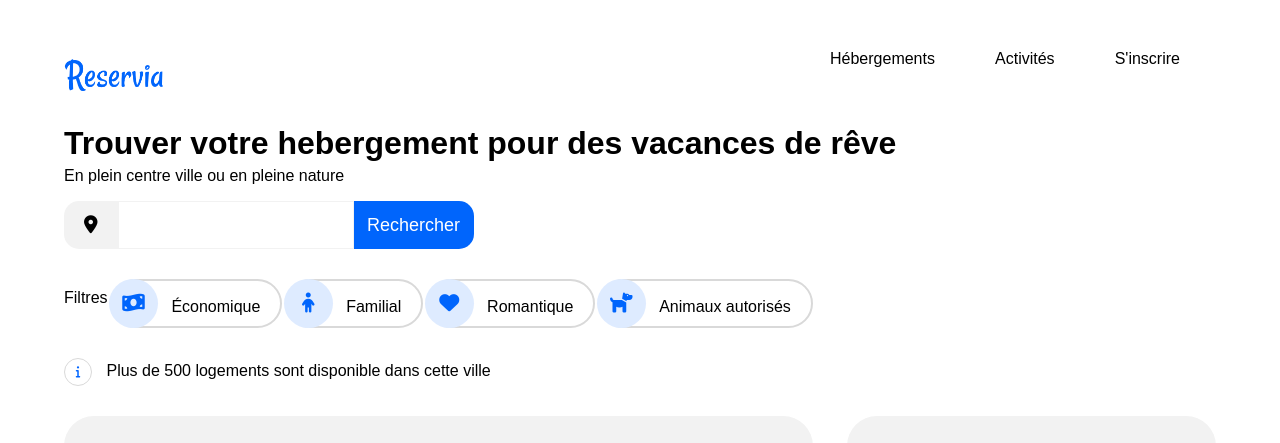
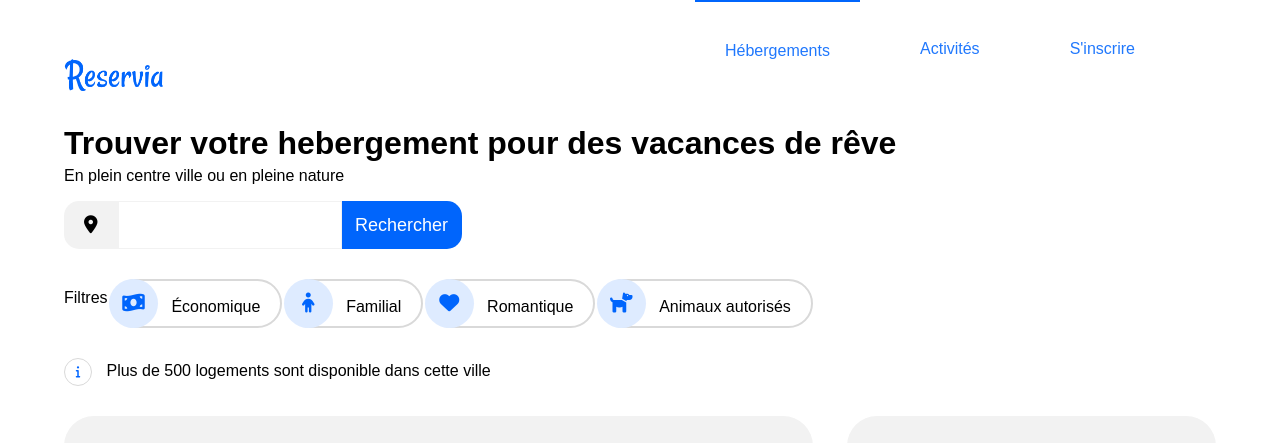
Before and after one commit to monget/P2, a plain HTML site: page index.html in a window 1280 px wide. Shown: the top 443 px of the page. Drawn offline with Linux system fonts and the light colour scheme; a web font is replaced by a local one.

Commit message:
modification header

```diff
--- a/index.html
+++ b/index.html
@@ -9,9 +9,18 @@
 
     <body>
         <header>
-            <a href="#accommodation">Hébergements</a>
-            <a href="#activities">Activités</a>
-            <a href="#">S'inscrire</a>
+            <div class="header_block">
+                <div class="lign"></div>
+                <a href="#accommodation">Hébergements</a>
+            </div>
+            <div class="header_block">
+                <div></div>
+                <a href="#activities">Activités</a>
+            </div>
+            <div class="header_block">
+                <div></div>
+                <a href="#">S'inscrire</a>
+            </div>
         </header>
 
         <div id="block">
--- a/style.css
+++ b/style.css
@@ -13,12 +13,29 @@ body
 }
 header
 {
-    width: 350px;
+    width: 500px;
+    height: 60px;
     display: flex;
     position: absolute;
-    top: 50px;
-    justify-content: space-between;
+    justify-content: space-around;
     right: 100px;
+}
+.header_block
+{
+    display: flex;
+    flex-direction: column;
+    text-align: center;
+}
+.lign
+{
+    border: 1px solid rgb(0, 101, 252);
+}
+.header_block a
+{
+    padding: 0px 30px;
+    position: relative;
+    top: 40px;
+    color: rgb(32, 120, 253);
 }
 body a
 {
@@ -59,7 +76,8 @@ h1
 }
 #town
 {
-    width: 230px;
+    width: 200px;
+    padding-left: 20px;
     left: 5px;
     height: 44px;
     outline: none;
```
